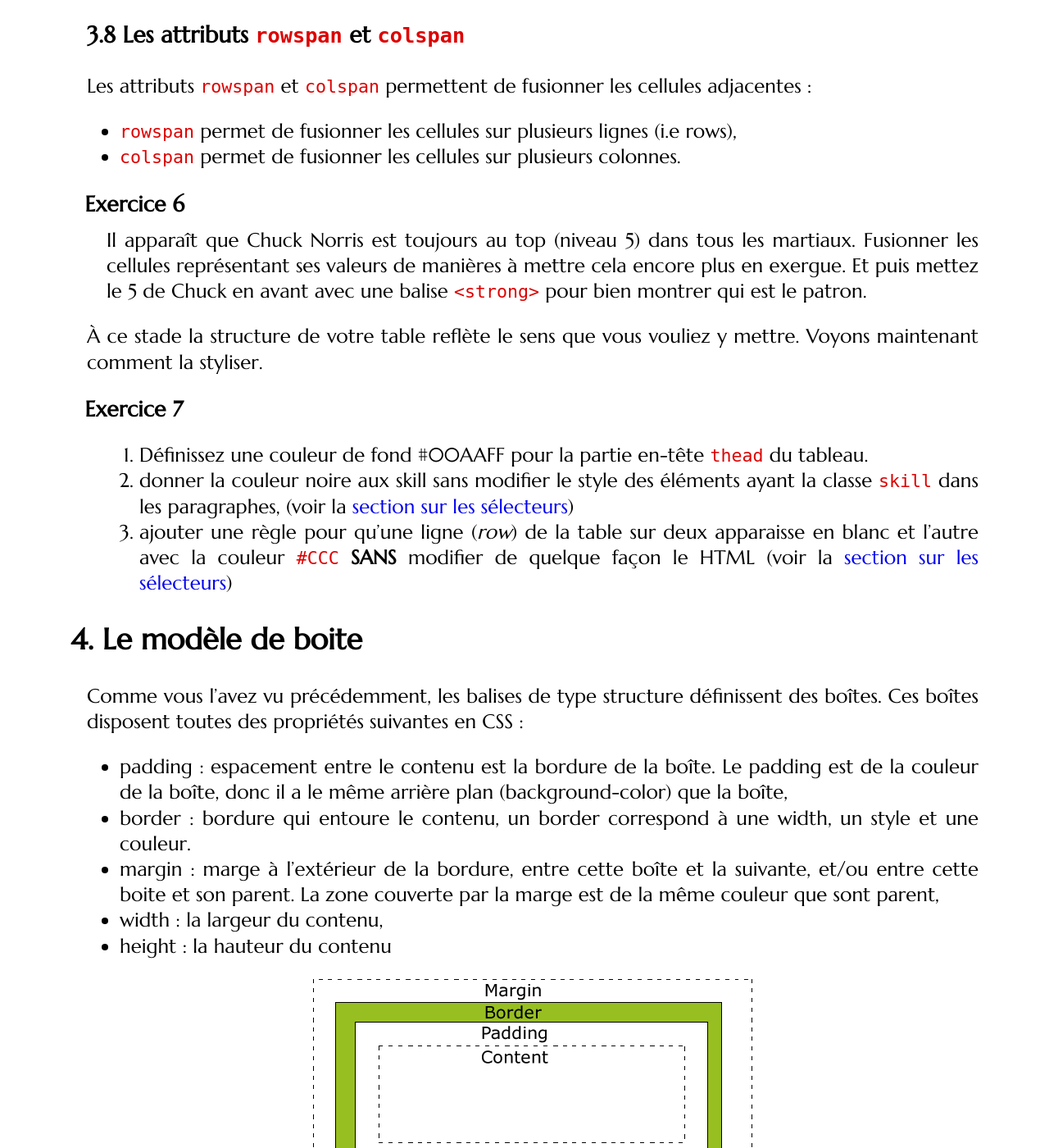
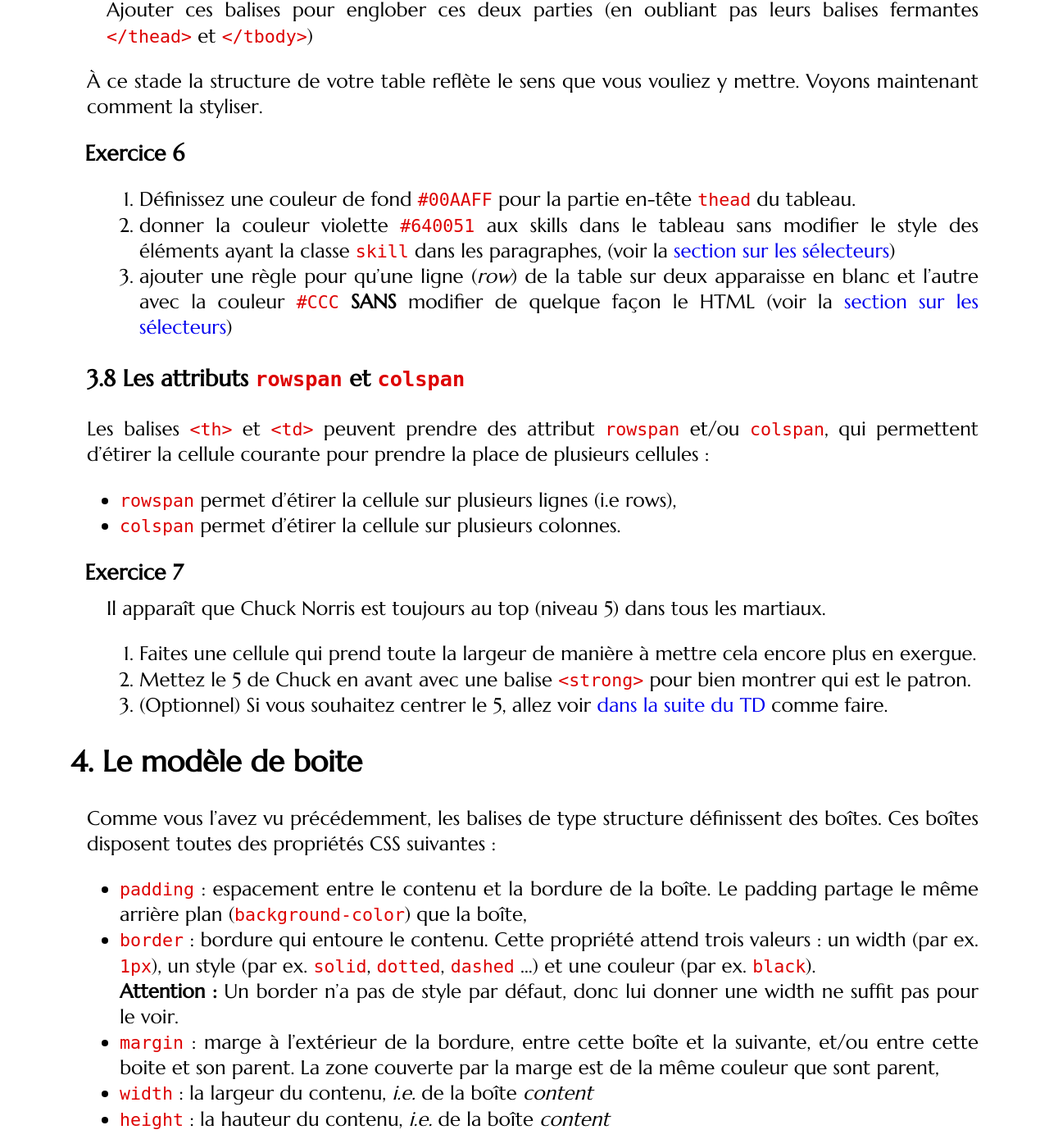
Before and after one commit to romainlebreton/R1.02-DeveloppementInterfacesWeb, a Jekyll site: the page built from tutorials/tutorial2.md, in a window 1280 px wide and 1400 px high, scrolled down 9114 px. Shown: the whole window at 82% size. Built offline with Jekyll 4.4.1, drawn with Linux system fonts in a browser that asks for light colours; some web fonts are replaced; comment, search, counter and statistics services are not loaded; some of the changed text lies outside the part shown.

Commit message:
Update tut2 to remove ambiguities

```diff
--- a/tutorials/tutorial2.md
+++ b/tutorials/tutorial2.md
@@ -5,14 +5,7 @@
 ---
 
 <!--
-comprennent pas le colspan
-
-parler de centrer le 5 avec text-align:center
 nth-child odd sur ie 11 background color
-
-liens en gris
-
-skill en noir
 -->
 
 
@@ -282,11 +275,12 @@
 
 
 <div class="exercise">
-
+3. Enlever le fait que (tous) les liens soient soulignés. Pour cela, aller vous
+renseigner sur
+[la propriété text-decoration](https://developer.mozilla.org/fr/docs/Web/CSS/text-decoration).
 1. Dans la page de Chuck Norris de la semaine dernière, faites en sorte que les
-liens `<a>` visités apparaissent en gris.
+liens `<a>` visités apparaissent en bleu plus léger `#0088FF`.
 2. Lorsque la souris passe sur un lien, lui donner la couleur orange.
-
 </div>
 
 <!-- Les règles hover et visited peuvent être en conflit en cas de lien visité
@@ -365,28 +359,11 @@
 
 <div class="exercise">
 
-Ajouter ces balises pour englober ces deux parties (en oubliant pas pour se
-faire leurs balises fermantes `</thead>` et `</tbody>`)
+Ajouter ces balises pour englober ces deux parties (en oubliant pas leurs
+balises fermantes `</thead>` et `</tbody>`)
 
 </div>
 
-### Les attributs `rowspan` et `colspan`
-
-Les attributs `rowspan` et `colspan` permettent de fusionner les cellules adjacentes :
-
- * `rowspan` permet de fusionner les cellules sur plusieurs lignes (i.e rows),
- * `colspan` permet de fusionner les cellules sur plusieurs colonnes.
-
-<div class="exercise">
-
-Il apparaît que Chuck Norris est toujours au top (niveau 5) dans tous les
-martiaux. Fusionner les cellules représentant ses valeurs de manières à mettre
-cela encore plus en exergue. Et puis mettez le 5 de Chuck en avant avec une
-balise `<strong>` pour bien montrer qui est le patron.
-
-<!-- Faire en sorte que les noms des acteurs soient maintenant des liens vers leurs pages Wikipedia. -->
-
-</div>
 
 À ce stade la structure de votre table reflète le sens que vous vouliez y mettre.
 Voyons maintenant comment la styliser.
@@ -395,9 +372,11 @@
 <!--
  1. Ajouter une règle pour que les textes dans les colonnes ne soient pas sur plusieurs lignes (notamment 'Chun Kuk Do') en utilisant la bonne valeur pour la propriété `white-space`,
  -->
- 1. Définissez une couleur de fond #00AAFF pour la partie en-tête `thead` du tableau.
- 1. donner la couleur noire aux skill sans modifier le style des éléments ayant la classe `skill` dans les paragraphes,
- (voir la [section sur les sélecteurs]({{site.baseurl}}/tutorials/tutorial2.html#rgles-de-compositions-des-css))
+ 1. Définissez une couleur de fond `#00AAFF` pour la partie en-tête `thead` du tableau.
+ 1. donner la couleur violette `#640051` aux skills dans le tableau sans
+ modifier le style des éléments ayant la classe `skill` dans les paragraphes,
+ (voir la
+ [section sur les sélecteurs]({{site.baseurl}}/tutorials/tutorial2.html#rgles-de-compositions-des-css))
  1. ajouter une règle pour qu'une ligne (*row*) de la table sur deux apparaisse
  en blanc et l'autre avec la couleur `#CCC` <strong>SANS</strong> modifier de quelque façon le
  HTML (voir la
@@ -405,49 +384,100 @@
 
 </div>
 
+### Les attributs `rowspan` et `colspan`
+
+Les balises `<th>` et `<td>` peuvent prendre des attribut `rowspan` et/ou
+`colspan`, qui permettent d'étirer la cellule courante pour prendre la place de
+plusieurs cellules :
+
+ * `rowspan` permet d'étirer la cellule sur plusieurs lignes (i.e rows),
+ * `colspan` permet d'étirer la cellule sur plusieurs colonnes.
+
+<div class="exercise">
+
+Il apparaît que Chuck Norris est toujours au top (niveau 5) dans tous les
+martiaux.
+
+1. Faites une cellule qui prend toute la largeur de manière à mettre cela encore
+plus en exergue.
+2. Mettez le 5 de Chuck en avant avec une balise `<strong>` pour bien montrer
+qui est le patron.
+3. (Optionnel) Si vous souhaitez centrer le 5, allez voir
+   [dans la suite du TD](#centrer-horizontalement-) comme faire.
+
+<!-- Faire en sorte que les noms des acteurs soient maintenant des liens vers leurs pages Wikipedia. -->
+
+</div>
+
 ## Le modèle de boite
 
 Comme vous l'avez vu précédemment, les balises de type structure définissent des
-boîtes. Ces boîtes disposent toutes des propriétés suivantes en CSS :
+boîtes. Ces boîtes disposent toutes des propriétés CSS suivantes :
 
-* padding : espacement entre le contenu est la bordure de la boîte. Le padding est de
-  la couleur de la boîte, donc il a le même arrière plan (background-color) que la boîte,
-* border : bordure qui entoure le contenu, un border correspond à une width, un style et une couleur.
-* margin : marge à l’extérieur de la bordure, entre cette boîte et la
+* `padding` : espacement entre le contenu et la bordure de la boîte. Le padding
+  partage le même arrière plan (`background-color`) que la boîte,
+* `border` : bordure qui entoure le contenu. Cette propriété attend trois
+  valeurs : un width (par ex. `1px`), un style (par ex. `solid`, `dotted`, `dashed`
+  ...) et une couleur (par ex. `black`).
+   **Attention :** Un border n'a pas de style par défaut, donc lui donner une
+width ne suffit pas pour le voir.
+* `margin` : marge à l’extérieur de la bordure, entre cette boîte et la
   suivante, et/ou entre cette boite et son parent. La zone couverte par la marge est de la même couleur que sont parent,
-* width : la largeur du contenu,
-* height : la hauteur du contenu
+* `width` : la largeur du contenu, *i.e.* de la boîte *content*
+* `height` : la hauteur du contenu, *i.e.* de la boîte *content*
 
 <img alt="Box model" src="{{site.baseurl}}/assets/boxmodel.png" style="margin:0
 auto;display: block;">
 
+Par exemple le code suivant
 
-À noter que la taille réelle d'une boîte est égale à la taille du contenu `content`
-(width, height) additionnée de l'épaisseur du padding, du bord et de la marge.
-Un border n'a pas de style par défaut, donc lui donner une width ne suffit pas pour le voir.
+~~~
+.maboite {
+  padding:20px 50px 20px 50px;
+  border:5px solid green;
+  background-color:gold;
+}
+~~~
+{:.css}
 
-Le margin et le padding peuvent accepter trois arités :
+s'affiche comme ceci (inspectez l'élément)
 
- * margin : t r b l (t est associé à la valeur du haut (top), r est la valeur droite (right), ...)
- * padding : v h (v est associé aux valeurs verticales, h horizontales)
- * padding : a (la valeur de a est associé aux quatre coté de la boite)
+<div style="text-align:center">
+<div style="display:inline-block;padding:20px 50px;border:5px solid green;background-color:gold;">
+La zone de contenu
+</div>
+</div>
+
+<!-- À noter que la taille réelle d'une boîte est égale à la taille du contenu -->
+<!-- `content` (width, height) additionnée de l'épaisseur du padding, du bord et de -->
+<!-- la marge.   -->
+
+Il y a trois syntaxes différentes pour donner des valeurs au `margin`, au
+`padding` et au `border` :
+
+ * `margin : t r b l;` : Si on donne 4 tailles t, r, b et l, alors t est associé
+   à la valeur du haut (top), r est la valeur droite (right), b au bas (bottom)
+   et l à la gauche (left);
+ * `padding : v h;` : Si on ne donne que 2 tailles v et h alors v est associé aux valeurs verticales et  h horizontales. C'est donc équivalent à `padding: v h v h;`.
+ * `padding : a;` Si on donne une seule valeur, elle sera associée aux quatre
+   coté de la boite, comme si on avait écrit `padding: a a a a;`.
 
 Exemples :
 
 ~~~
- div {margin: 10px 5px;}
-.toto {padding : 5px}
 #titi {margin : 5px 0 4px 7px;}
-
+ div {margin: 10px 5px;} // Marges verticales (haute et basse) de 10px et horizontales de 5px
+.toto {padding : 5px}    // Le padding dans toutes les directions est de 5px
 ~~~
 {:.css}
 
-on peut aussi préciser (péniblement) les valeurs unitaires des propriétés `margin-top`, `margin-left`, `padding-bottom`,...
+**Note :** On peut aussi préciser (péniblement) les valeurs unitaires des
+  propriétés `margin-top`, `margin-left`, `margin-bottom`,...
 
 <div class="exercise">
  1. Ajouter du padding vertical de `10px` aux titres de sections,
  1. Ajouter du margin vertical de `30px` aux paragraphes,
- 1. Ajouter du padding horizontal de `5px` aux élements ayant la class `skill` dans la table (mais pas aux élements ayant la class `skill` dans les paragraphes).
+ 1. Ajouter du padding horizontal de `5px` aux éléments ayant la class `skill` dans la table (mais pas aux éléments ayant la class `skill` dans les paragraphes).
  1. ajouter une bordure aux titres `<H3>` de `1px`, de style `solid` et de couleur `#CCCCCC`.
 </div>
 
@@ -456,9 +486,10 @@
 
 Pour centrer le contenu d'une balise :
 
-* si l'on veut centrer du texte dans une balise : `text-align: center`
-* si le contenu est lui-même dans une balise moins large que la balise parent :
-  `margin : auto` sur la balise du contenu.
+* si l'on veut centrer du texte (ou une balise au niveau du texte) dans une
+  balise : `text-align: center`
+* si le contenu est lui-même dans une balise de structure moins large que la
+  balise parent : `margin : auto` sur la balise de structure.
 
 
 <div class="exercise">
```
